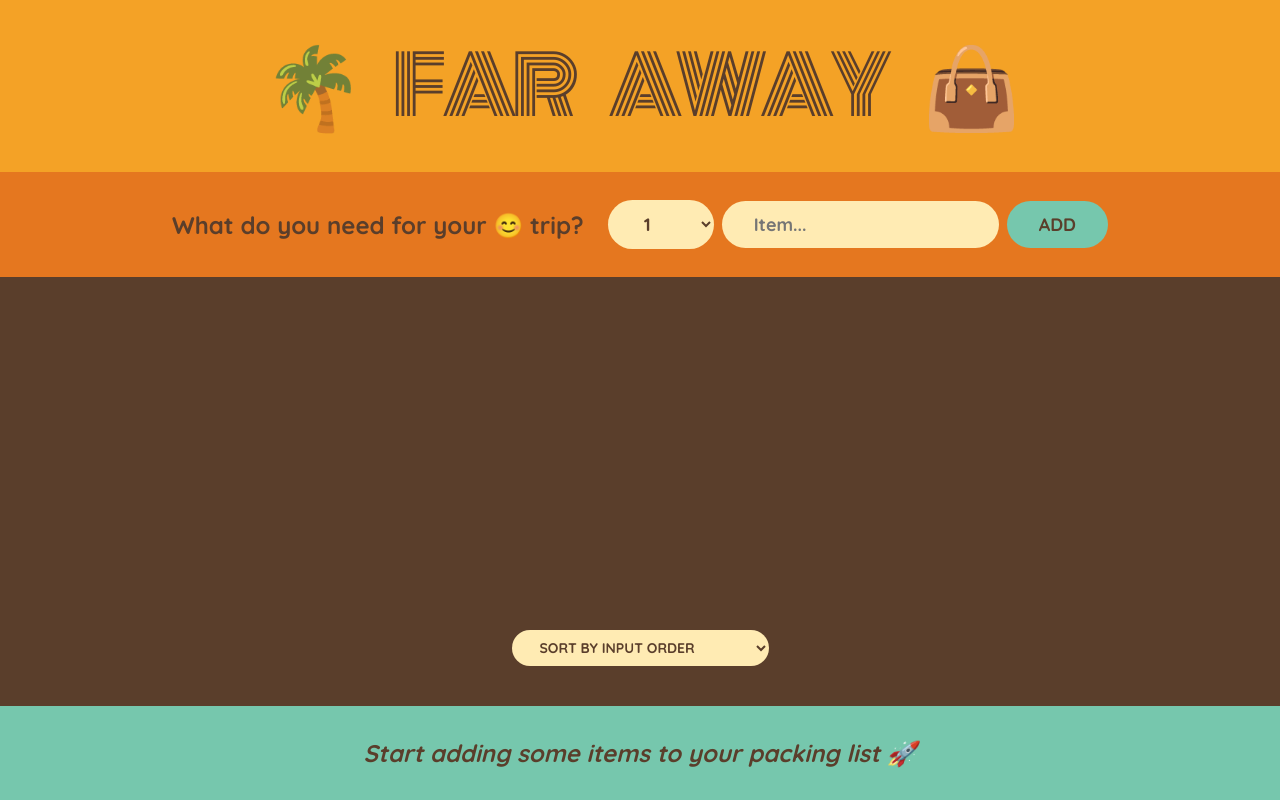
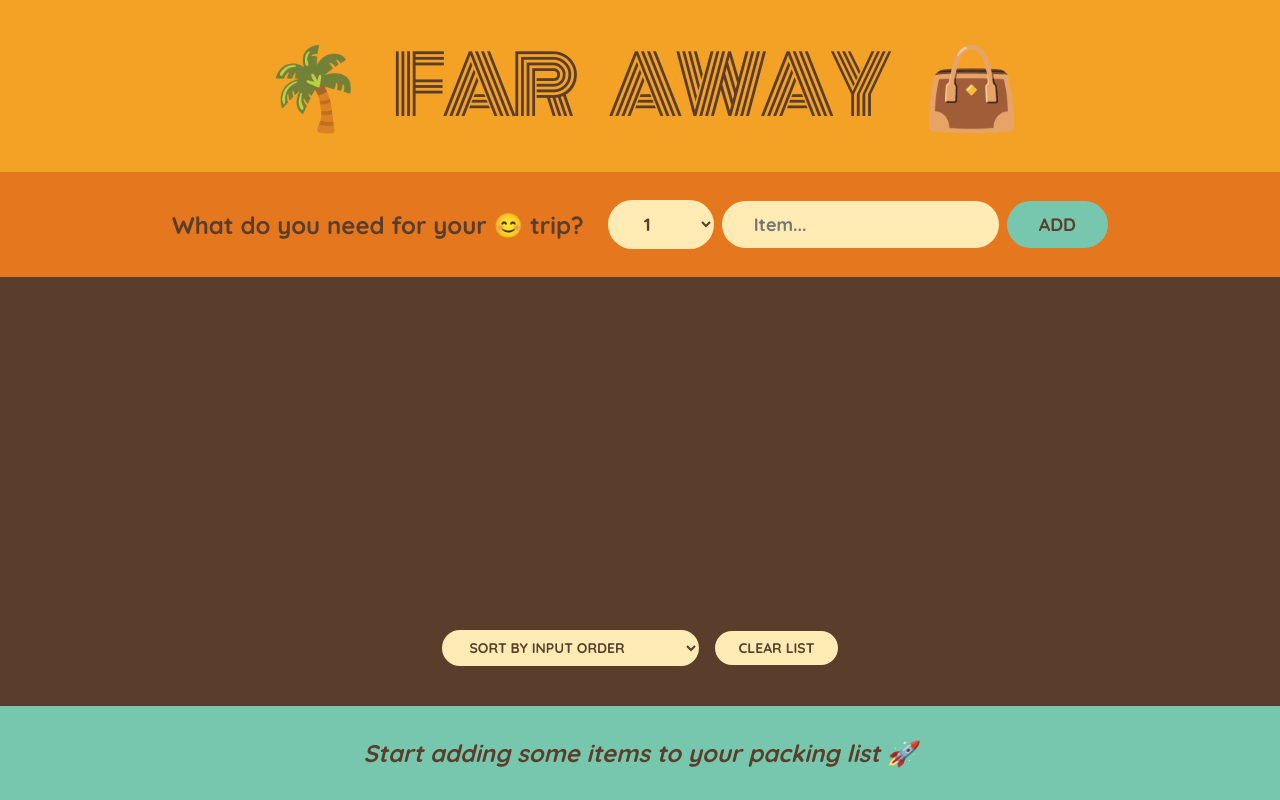
Before and after one commit to Rajput-Suraj/travel-list, a React (Create React App) app: page / in a window 1280 px wide. Built offline with nearby package versions, Linux system fonts and the light colour scheme; the HTML template or start-up script is replaced by a standard one.

Commit message:
Added clear list functionaity

```diff
--- a/src/App.js
+++ b/src/App.js
@@ -22,11 +22,22 @@
     );
   }
 
+  function handleClearList() {
+    const confirmed = window.confirm('Are you sure you want to delete all items?');
+
+    if (confirmed) setItems([]);
+  }
+
   return (
     <div className="app">
       <Logo />
       <Form onAddItems={handleAddItems} />
-      <PackingList items={items} onDeleteItem={handleDeleteItem} onToggleItems={handleToggleItem} />
+      <PackingList
+        items={items}
+        onClearList={handleClearList}
+        onDeleteItem={handleDeleteItem}
+        onToggleItems={handleToggleItem}
+      />
       <Stats items={items} />
     </div>
   );
--- a/src/components/PackingList.jsx
+++ b/src/components/PackingList.jsx
@@ -8,7 +8,7 @@
 //   { id: 3, description: 'Charger', quantity: 1, packed: false },
 // ];
 
-const PackingList = ({ items, onDeleteItem, onToggleItems }) => {
+const PackingList = ({ items, onDeleteItem, onToggleItems, onClearList }) => {
   const [sortBy, setSortBy] = useState('input');
 
   let sortedItems;
@@ -38,6 +38,7 @@
           <option value="description">Sort by description</option>
           <option value="packed">Sort by packaged status</option>
         </select>
+        <button onClick={onClearList}>Clear list</button>
       </div>
     </div>
   );
```
